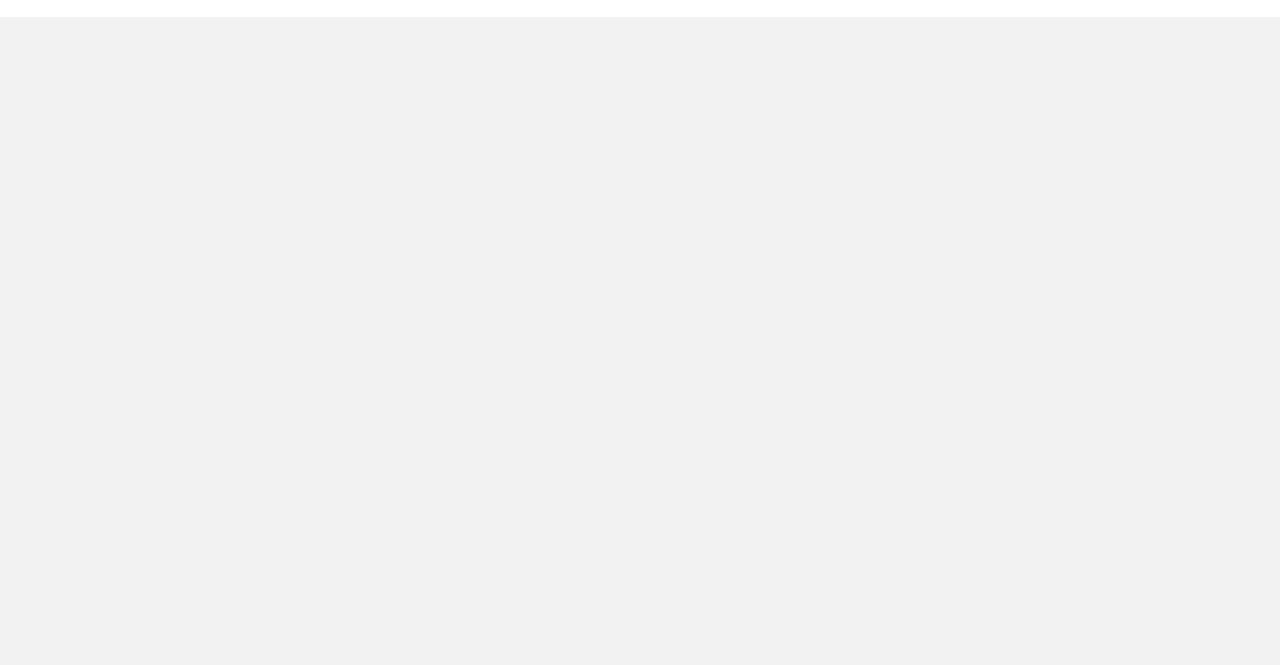
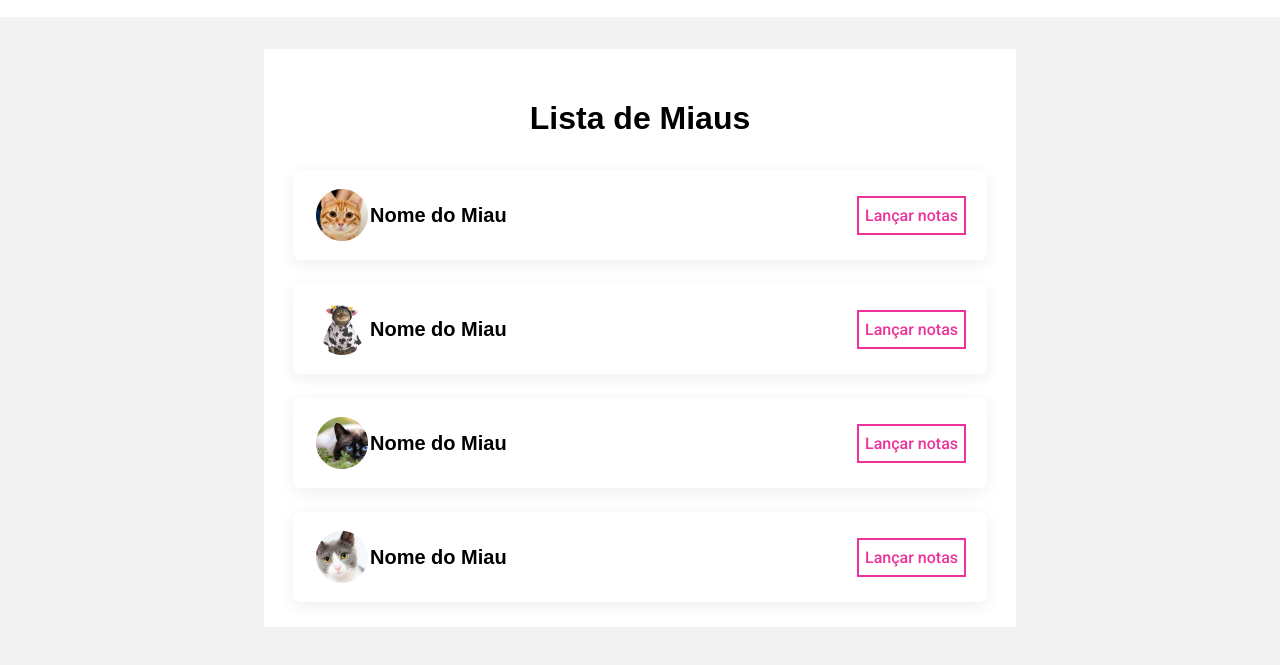
Before and after one commit to GeisaHAlves/creche-batatinha, a plain HTML site: page telas/listagem.html in a window 1280 px wide. Shown: the part 69-734 px from the top of the page. Drawn offline with Linux system fonts and the light colour scheme.

Commit message:
atualizacao pagina listagem Thauan e Henrique

```diff
--- a/assets/css/listagem.css
+++ b/assets/css/listagem.css
@@ -1,7 +1,67 @@
 @import url("https://fonts.googleapis.com/css2?family=Oxanium:wght@300;400;500;600;700;800&family=Roboto:wght@100;300;500;700&family=Rokkitt&display=swap");
 
+  .caixa {
+    width: 1040px;
+    margin: 0 auto;
+    padding: 20px 0;
+    display: flex;
+    justify-content: space-between;
+    align-items: center;
+  }
 
-.caixa1{
+  nav ul {
+    list-style-type: none;
+    padding: 0;
+    display: flex;
+    width: 350px;
+    justify-content: space-between;
+  }
+
+  nav li a {
+    font-size: 16px;
+    font-weight: 400;
+    text-decoration: none;
+    line-height: 24px;
+    border: 1px solid #EB339B;
+    border-radius: 4px;
+    padding: 10px 20px;
+    display: inline-block;
+    font-family: 'Roboto', sans-serif;
+  }
+
+  nav li:nth-child(1) a {
+    color: #EB339B;
+  }
+
+  nav li:nth-child(1) a:hover {
+    color: #FFFFFF;
+    background-color: #EB339B;
+    transition: 0.3s;
+  }
+
+  nav li:nth-child(2) a {
+    color: #FFFFFF;
+    background-color: #EB339B;
+  }
+
+  nav li:nth-child(2) a:hover {
+    color: #EB339B;
+    background-color: #FFFFFF;
+    transition: 0.3s;
+  }
+
+  body {
+    margin: 0;
+    box-sizing: border-box;
+    font-family: 'Montserrat', sans-serif;
+    font-family: 'Roboto', sans-serif;
+    background-color: #F2F2F2
+}
+
+
+/*   -----    Listagem de Miaus    -----    */
+
+.lista-miaus{
 
     background-color: #FFFFFF;
     box-sizing: border-box;
@@ -13,6 +73,64 @@
 
 }
 
-.lista-miaus{
+.paragrafo-miau{
+    text-align: center;
+    font-family: 'Montserrat', sans-serif;
+    font-weight: 700;
+    font-size: 32px;
+    margin-top: 40px;
+    margin-bottom: 32px;
+    line-height: 39.01px;
+}
+
+.adiciona-miau{
+    margin: auto;
+    width: 672px;
+    height: 88px;
+    padding-right: 20px;
+    border: 1px solid #FFF;
+    box-shadow: 0px 4px 16px 0px #33333314;
+    border-radius: 8px;
+    display: flex;
+    justify-content: space-between;
+    align-items: center;
+    margin-bottom: 24px;
+}
+
+.dados-miau{
+    display: flex;
+    align-items: center;
+    justify-content: space-between;
+    padding-left: 20px;
+    font-family: 'Montserrat', sans-serif;
+    font-size: 20px;
+    font-weight: 700;
+}
+
+.botao-notas{
+    font-family: 'Roboto', sans-serif;
+    font-weight: 400;
+    font-size: 16px;
+    border: 2px solid #EB339B;
+    padding-top: 8px;
+    padding-bottom: 8px;
+    padding: 8px, 16px, 8px, 16px;
+    background-color: #FFF;
+    color: #EB339B;
 
 }
+
+@media screen and (max-width: 1024px){
+
+    .caixa{
+        width: auto;
+        background-color: #FFF;
+    }
+
+}
+
+@media screen and (max-width: 426px){
+    .caixa{
+        width: 146vh;
+    }
+}
--- a/telas/listagem.html
+++ b/telas/listagem.html
@@ -8,6 +8,8 @@
     <link rel="stylesheet" href="../assets/css/reset.css" />
     <link rel="stylesheet" href="../assets/css/cadastro.css" />
     <link rel="stylesheet" href="../assets/css/index.css" />
+    <link rel="stylesheet" href="../assets/css/listagem.css" />
+
   </head>
 
   <body>
@@ -24,8 +26,42 @@
     </header>
 
     <main>
+      <section class="lista-miaus">
+        <h1 class="paragrafo-miau">Lista de Miaus</h1>
 
+        <div class="adiciona-miau">
+          <div class="dados-miau">
+            <img src="../assets/img/ava (1).png" alt="">
+            <p>Nome do Miau</p>
+          </div>
+          <button class="botao-notas">Lançar notas</button>
+        </div>
 
-    </main>
+        <div class="adiciona-miau">
+          <div class="dados-miau">
+            <img src="../assets/img/ava (2).png" alt="">
+            <p>Nome do Miau</p>
+          </div>
+          <button class="botao-notas">Lançar notas</button>
+        </div>
+
+        <div class="adiciona-miau">
+          <div class="dados-miau">
+            <img src="../assets/img/ava (3).png" alt="">
+            <p>Nome do Miau</p>
+          </div>
+          <button class="botao-notas">Lançar notas</button>
+        </div>
+
+        <div class="adiciona-miau">
+          <div class="dados-miau">
+            <img src="../assets/img/ava (4).png" alt="">
+            <p>Nome do Miau</p>
+          </div>
+          <button class="botao-notas">Lançar notas</button>
+        </div>
+
+      </section>
+  </main>
 
     </body>
```
